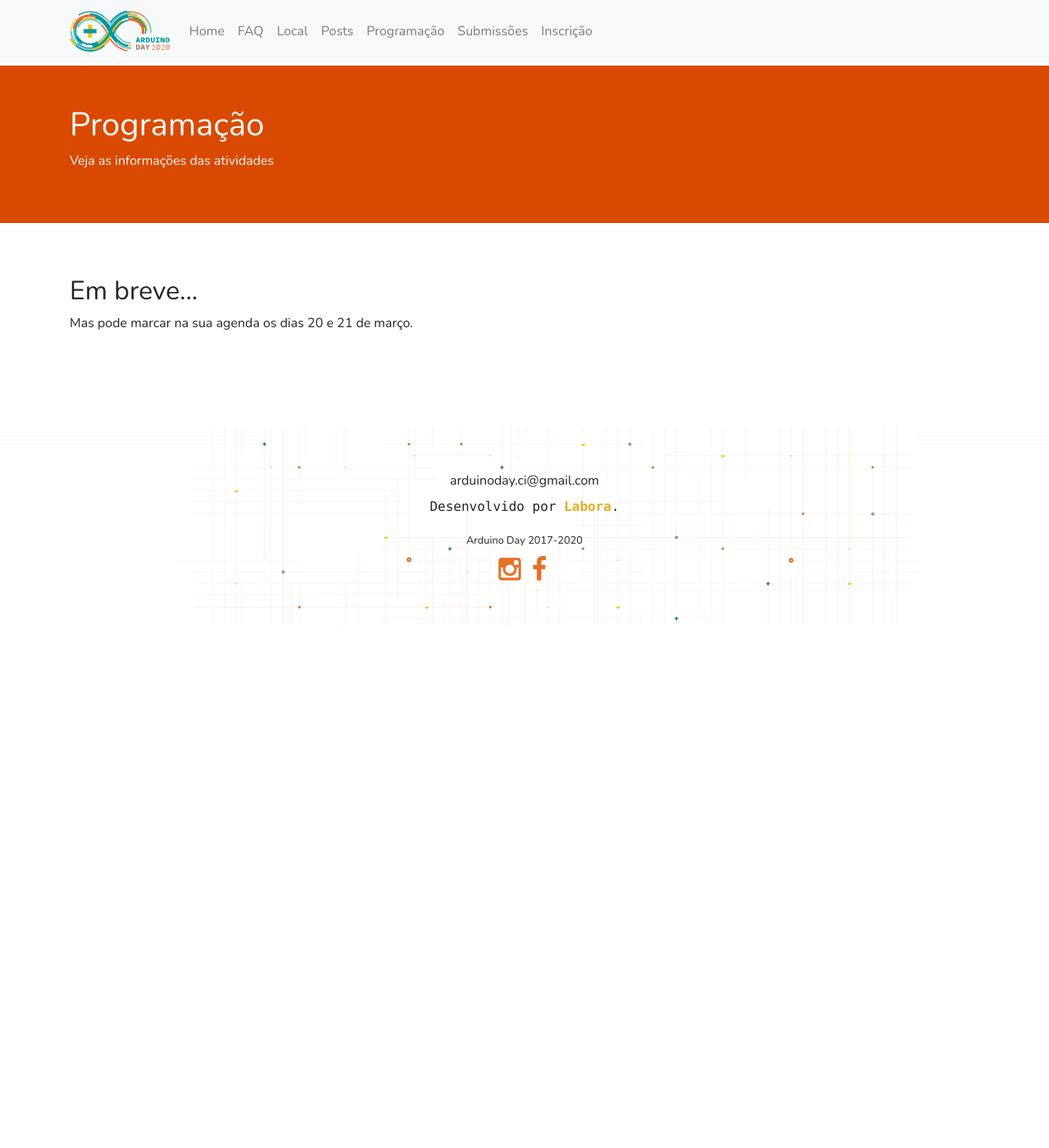
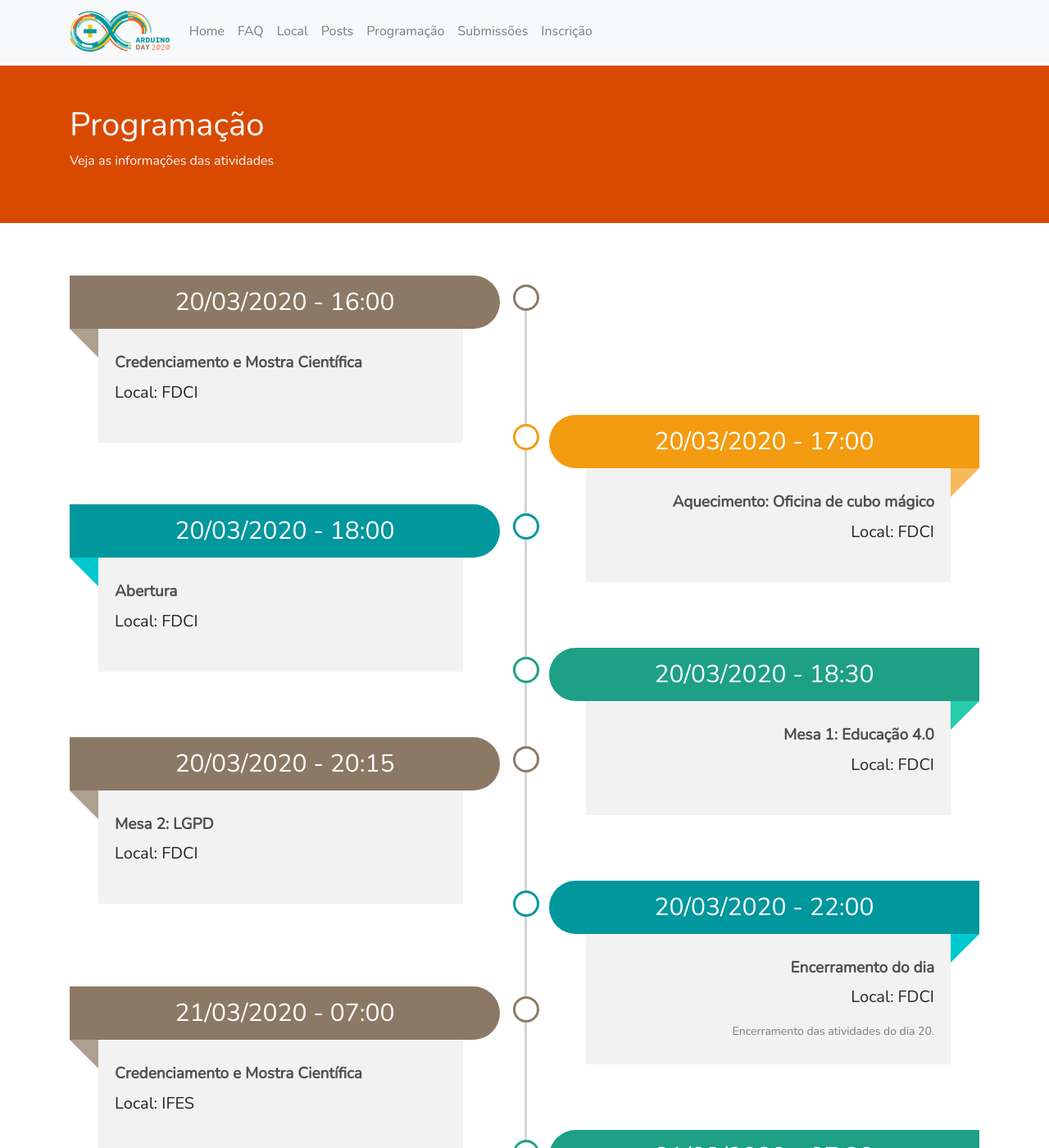
Before and after one commit to arduinodayci/arduinodayci, a Jekyll site: the page built from programacao.html, in a window 1280 px wide and 1400 px high. Shown: the whole window at 82% size. Built offline with Jekyll 4.4.1, drawn with Linux system fonts in a browser that asks for light colours; some of the changed text lies outside the part shown.

Commit message:
adicao programacao do evento

```diff
--- a/_data/schedule.yml
+++ b/_data/schedule.yml
@@ -1,35 +1,71 @@
-- titulo: "Mesa redonda ArduinoD19"
-  descricao: "Internet das coisas (Internet of things - IoT)"
-  horario: "15/03/2019 - 18:30 às 20:30"
-  local: "Auditório do campus"
-  link: /posts/mesa-redonda-arduinod19/
+- titulo: "Credenciamento e Mostra Científica"
+  descricao:
+  horario: "20/03/2020 - 16:00"
+  local: "FDCI"
+  link: # Link para mais informações ex.: /posts/palestra-meninas-na-robotica/
 
-- titulo: "Mostras técnicas"
-  descricao: "Em breve mais informações"
-  horario: "15/03/2019 - 20:50 às 22:00"
-  local: "Auditório do campus"
+- titulo: "Aquecimento: Oficina de cubo mágico"
+  descricao:
+  horario: "20/03/2020 - 17:00"
+  local: "FDCI"
   link:
 
-- titulo: "Oficina de Cubo Mágico ArduinoD19"
-  descricao: "Será conduzida pelo professor Eliseu Semprini. Faça já a sua inscrição!"
-  horario: "16/03/2019 - a partir de 08:30"
-  local: "Auditório do campus"
+- titulo: "Abertura"
+  descricao:
+  horario: "20/03/2020 - 18:00"
+  local: "FDCI"
   link:
 
-- titulo: "Palestra: Meninas na robótica"
-  descricao: "Apresentação do projeto Meninas na Robótica"
-  horario: "16/03/2019 - 09:00"
-  local: "Auditório do campus"
-  link: /posts/palestra-meninas-na-robotica/
-
-- titulo: "Minicurso: Arduino.ZERO"
-  descricao: "Este Minicurso é destinado para os iniciantes em Arduino. Faça já a sua inscrição!"
-  horario: "16/03/2019 - a partir de 10:00"
-  local: "Auditório do campus"
+- titulo: "Mesa 1: Educação 4.0"
+  descricao:
+  horario: "20/03/2020 - 18:30"
+  local: "FDCI"
   link:
 
-- titulo: "Minicurso: Arduino.UM"
-  descricao: "Este Minicurso é destinado para os iniciantes em Arduino. Faça já a sua inscrição!"
-  horario: "16/03/2019 - a partir de 10:00"
-  local: "Auditório do campus"
+- titulo: "Mesa 2: LGPD"
+  descricao:
+  horario: "20/03/2020 - 20:15"
+  local: "FDCI"
   link:
+
+- titulo: "Encerramento do dia"
+  descricao: "Encerramento das atividades do dia 20."
+  horario: "20/03/2020 - 22:00"
+  local: "FDCI"
+  link:
+
+- titulo: "Credenciamento e Mostra Científica"
+  descricao:
+  horario: "21/03/2020 - 07:00"
+  local: "IFES"
+  link:
+
+- titulo: "Apresentação Artística"
+  descricao:
+  horario: "21/03/2020 - 07:30"
+  local: "IFES"
+  link:
+
+- titulo: "Palestra Técnica"
+  descricao:
+  horario: "21/03/2020 - 08:00"
+  local: "IFES"
+  link:
+
+- titulo: "Intervalo"
+  descricao:
+  horario: "21/03/2020 - 08:45"
+  local: "IFES"
+  link:
+
+- titulo: "Demais atividades do dia"
+  descricao: "Minicursos / Palestras / Demonstrações"
+  horario: "21/03/2020 - 09:00"
+  local: "IFES"
+  link:
+
+- titulo: "Encerramento do Evento"
+  descricao:
+  horario: "21/03/2020 - 12:00"
+  local: "IFES"
+  link:
--- a/programacao.html
+++ b/programacao.html
@@ -15,13 +15,6 @@ permalink: /programacao/
 	<div class="container">
 		<div class="row">
 			<div class="col-md-12">
-
-		<h2>Em breve...</h2>
-		<p>
-			Mas pode marcar na sua agenda os dias 20 e 21 de março.
-		</p>
-
-          {%- comment -%}
 				<div class="main-timeline">
 					{% for schedule in site.data.schedule %}
 					<div class="timeline">
@@ -29,16 +22,16 @@ permalink: /programacao/
 						<span class="year">{{ schedule.horario }}</span>
 						<div class="timeline-content">
 							<h3 class="title">{{ schedule.titulo }}</h3>
+							<p class="lead">Local: {{ schedule.local }}</p>
 							<p class="description">
 								{{ schedule.descricao }}
-						{% if schedule.link %}<a href="{{ schedule.link | prepend: site.baseurl }}">Saiba mais</a>{% endif %}
+								{% if schedule.link %}<a href="{{ schedule.link | prepend: site.baseurl }}">Saiba
+									mais</a>{% endif %}
 							</p>
 						</div>
 					</div>
 					{% endfor %}
 				</div>
-		  {%- endcomment -%}
-
 			</div>
 		</div>
 	</div>
```
Lines whose indentation alone changed are shown as unchanged.
